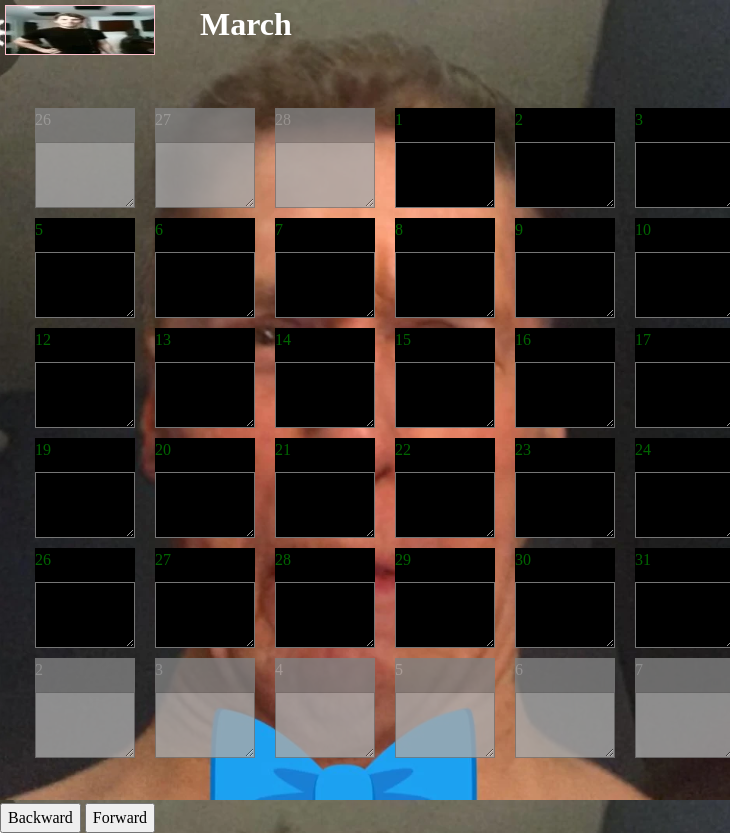
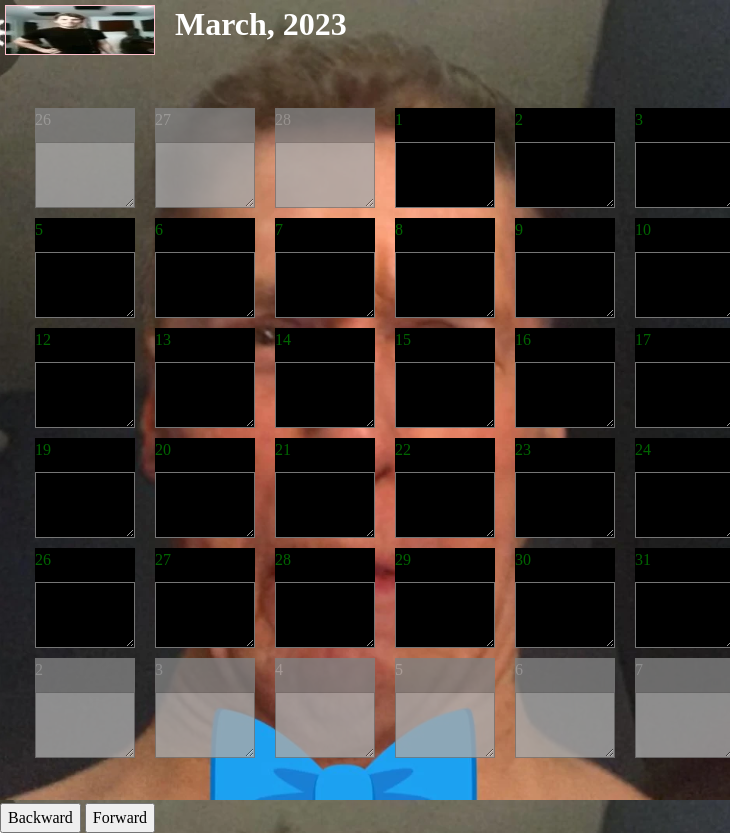
Before and after one commit to On3zIE/TodoList, an Electron app: page renderer/calendar.html in a window 730 px wide. Shown: the top 833 px of the page. Drawn offline with Linux system fonts and the light colour scheme.

Commit message:
multi year and month support

```diff
--- a/renderer/calendar.css
+++ b/renderer/calendar.css
@@ -126,6 +126,6 @@ p, h1, h2, h3, h4, h5, h6 {
   margin-top: 20px;
 }
 
-#monthName {
-  margin-left: 200px;
+#dateName {
+  margin-left: 175px;
 }
--- a/renderer/calendar.html
+++ b/renderer/calendar.html
@@ -6,7 +6,8 @@
   <link rel="stylesheet" href="calendar.css">
 </head>
 <body>
-  <h1 id="monthName">January</h1>
+  <h1 id="dateName">January, 2023</h1>
+  <!-- <h1 id="yearName">2023</h1> -->
   <div id="main-Container"></div>
   <a href="index.html" id="todoListLink"></a>
   <button onclick="backwardMonth()" class="changeMonthButton">Backward</button>
--- a/renderer/calendar.js
+++ b/renderer/calendar.js
@@ -1,13 +1,16 @@
 const { BrowserWindow } = require("electron");
 
 let currentMonth = new Date().getMonth();
+let currentYear = new Date().getFullYear();
 
 const forwardMonth = () => {
     currentMonth++;
+    currentYear = new Date(2023, currentMonth + 1, 0).getFullYear();
     displayDates();
 }
 const backwardMonth = () => {
     currentMonth--;
+    currentYear = new Date(2023, currentMonth + 1, 0).getFullYear();
     displayDates();
 }
 
@@ -18,33 +21,26 @@ const getDaysArr = () => {
     var daysInMonth = new Date(dateNow.getFullYear(), currentMonth + 1, 0).getDate();
     var daysInPreviousMonth = new Date(dateNow.getFullYear(), currentMonth, 0).getDate();
 
-    var extraStartDays = 7 - firstDay - 1;
     var extraEndDays = 7 - lastDay - 1;
 
     var days = [];
 
-    //console.log(daysInPreviousMonth);
-
-    for (let i = daysInPreviousMonth - extraStartDays + 1; i < daysInPreviousMonth + 1; i++) {
+    for (let i = daysInPreviousMonth - firstDay + 1; i < daysInPreviousMonth + 1; i++) {
         const daysObj = { i: i, class: "outOfMonth" };
-        console.log(daysObj);
         days.push(daysObj);
     }
 
     for (let i = 0; i < daysInMonth; i++) {
         const daysObj = { i: i + 1, class: "daysStyle" };
-        console.log(daysObj);
         days.push(daysObj);
     }
 
     for (let i = 0; i < extraEndDays; i++) {
         const daysObj = { i: i + 1, class: "outOfMonth" };
-        console.log(daysObj);
         days.push(daysObj);
     }
     if (days.length == 35) for (let i = 2; i < 9; i++) {
         const daysObj = { i: i, class: "outOfMonth" };
-        console.log(daysObj);
         days.push(daysObj);
     }
 
@@ -53,7 +49,8 @@ const getDaysArr = () => {
 
 const displayDates = () => {
     var monthName = new Date(2000, currentMonth + 1, 0).toLocaleString('default', { month: 'long' });
-    document.getElementById("monthName").innerHTML = monthName;
+    document.getElementById("dateName").innerHTML = monthName + ', ';
+    document.getElementById("dateName").innerHTML += currentYear;
 
     var days = getDaysArr();
     var categoryContainer = document.getElementById("main-Container");
```
